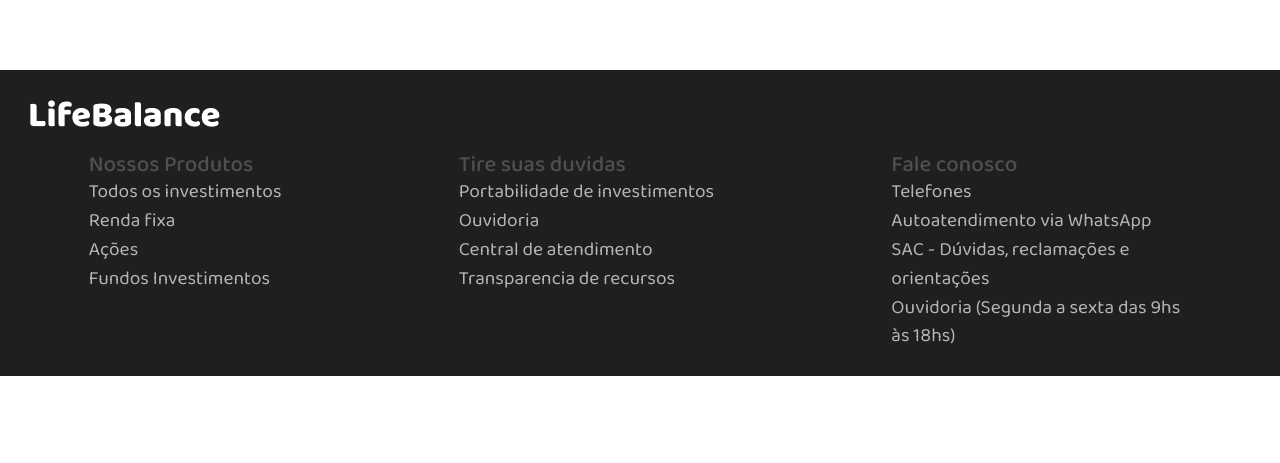
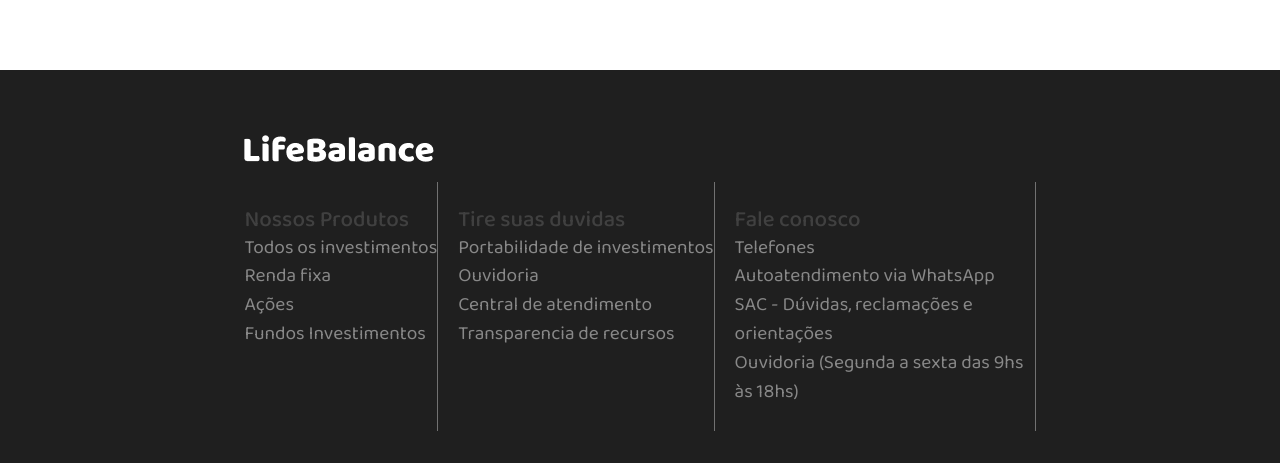
Before and after one commit to william-wv/projetin-vue, a Vue app: page / in a window 1280 px wide. Shown: the part 1087-1550 px from the top of the page. Before the commit the page ends 1463 px from the top, so only its background shows below. Built offline with nearby package versions, Linux system fonts and the light colour scheme; no server answers.

Commit message:
atualizando footer

```diff
--- a/src/components/FooterPage.vue
+++ b/src/components/FooterPage.vue
@@ -12,37 +12,55 @@ const props = defineProps({
 </script>
 
 <template>
-  <div class="contain">
-    <img src="./icons/logo.png" alt="">
+  <main class="contain">
+  <div >
+    <div class="img-margin">
+    <img src="./icons/logo.png" alt="logo">
+  </div>
     <div class="container-footer d-flex">
-      <div class="section_produtos">
+      <div class="section_produtos section">
         <SectionFooter :h1T="'Nossos Produtos'" :li_1="'Todos os investimentos'" :li_2="'Renda fixa'" :li_3="'Ações'"
           :li_4="'Fundos Investimentos'" />
       </div>
-      <div class="section_duvidas">
+      <div class="section_duvidas section">
         <SectionFooter :h1T="'Tire suas duvidas'" :li_1="'Portabilidade de investimentos'" :li_2="'Ouvidoria'"
           :li_3="'Central de atendimento'" :li_4="'Transparencia de recursos'" />
       </div>
-      <div class="section_conosco">
+      <div class="section_conosco section">
         <SectionFooter :h1T="'Fale conosco'" :li_1="'Telefones'" :li_2="'Autoatendimento via WhatsApp'"
           :li_3="'SAC - Dúvidas, reclamações e orientações'" :li_4="'Ouvidoria (Segunda a sexta das 9hs às 18hs)'" />
       </div>
     </div>
-  </div>
+  </div></main>
 </template>
 <style scoped>
 
-img{
-  padding: 30px 0 0 30px!important;
+.img-margin{
+  margin: 30px 0 20px 0!important;
 }
 
-.container-footer {
-  background-color: #1f1f1f;
-  justify-content: space-around;
-}
 
 .contain{
   margin-top: 110px !important;
   background-color: #1f1f1f;
 }
+
+.section{
+  border-right:1px solid rgb(148, 148, 148) !important;;
+  opacity: 70% !important;
+}
+
+@media (max-width:450px){
+.container-footer{
+  display: block !important;
+}
+
+}
+
+@media (min-width:451px){
+
+.container-footer{
+ gap: 20px !important;
+}
+}
 </style>
--- a/src/components/SectionFooter.vue
+++ b/src/components/SectionFooter.vue
@@ -40,7 +40,5 @@ const props = defineProps({
   .name-section{
     margin: 25px 0 !important;
     max-width: 300px;
-    overflow-wrap: break-word;
-    hyphens: auto;
   }
 </style>
```
